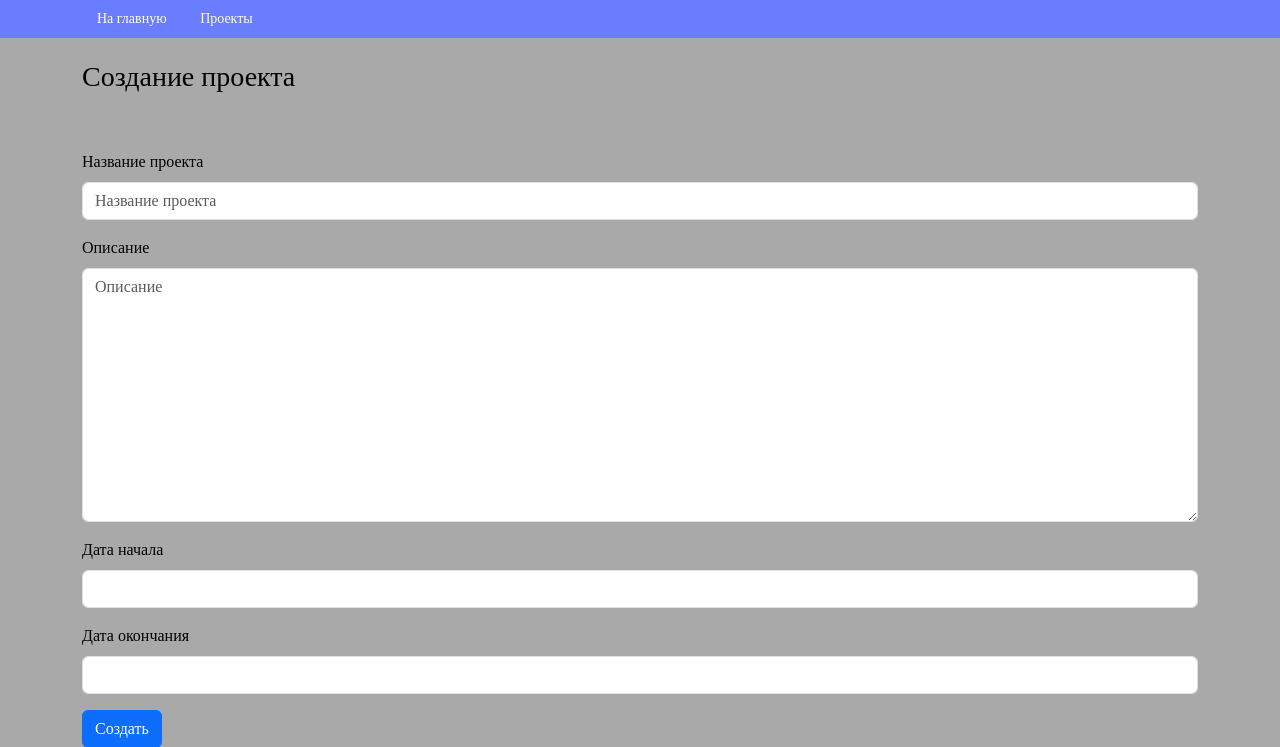
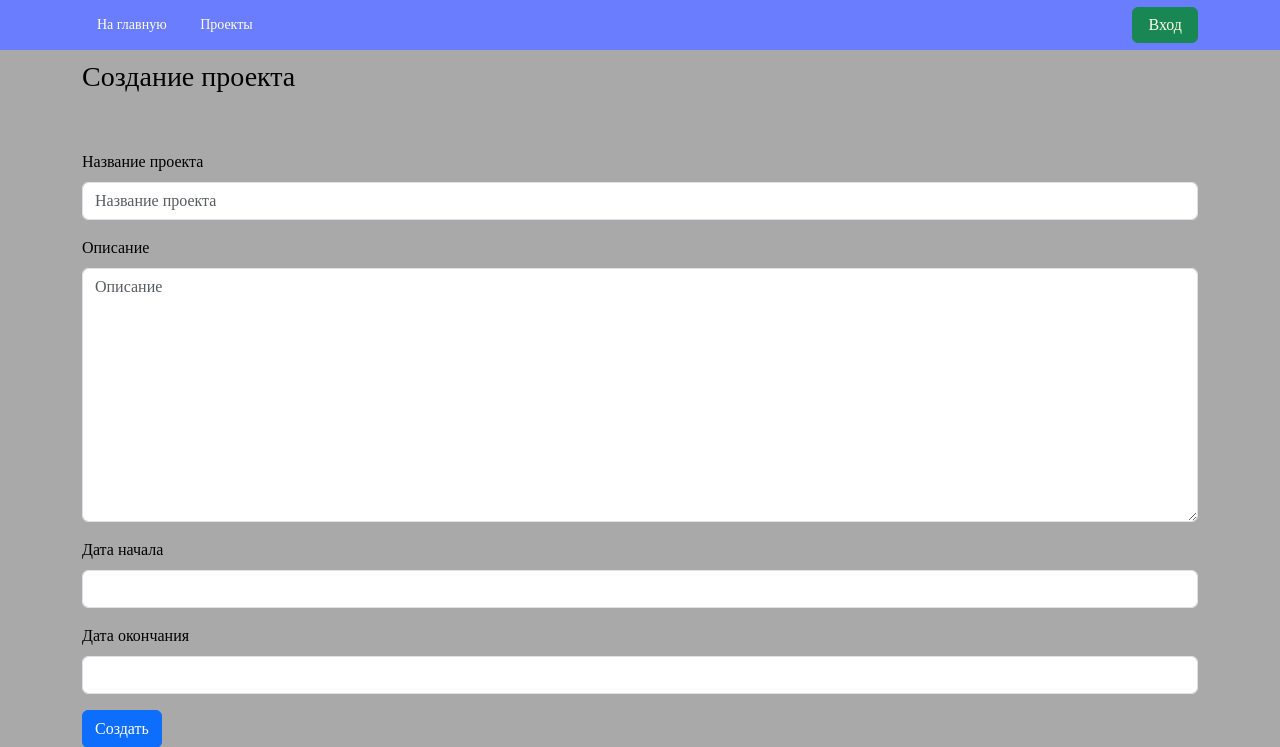
Before and after one commit to Sholpan-B/homework_61_sholpan_bakhtybekkyzy, a Django app: page /projects/add/ in a window 1280 px wide. Shown: the top 747 px of the page. Run offline with Django 4.2, Linux system fonts and the light colour scheme; parts of the project's set-up code (start-up, migrations or seed data) failed here and were passed over; some libraries are stand-ins or nearby versions.

Commit message:
внесены изменения в base.html

```diff
--- a/webapp/templates/base.html
+++ b/webapp/templates/base.html
@@ -14,16 +14,21 @@
 <nav class="navbar">
     <div class="container">
         <ul class="menu">
-            <li>
-                <a href="{% url 'index' %}">На главную</a>
-
-            </li>
-        <li>
-                <a href="{% url 'projects' %}">Проекты</a>
-                {% block menu %}{% endblock %}
-            </li>
+            <li><a href="{% url 'index' %}">На главную</a></li>
+            <li><a href="{% url 'projects' %}">Проекты</a></li>
         </ul>
-    </div>
+            <ul class="menu">
+                {% if user.is_authenticated %}
+                    {% block menu %}{% endblock %}
+                    <li class="menu-right" style="float: right">
+                        <a href="{% url 'logout' %}" class="btn btn-danger">Выход</a>
+                    </li>
+                    <li class="menu-right">Привет,{{ user.username }}!</li>
+                {% else %}
+                    <li class="menu-right"><a href="{% url 'login' %}" class="btn btn-success">Вход</a></li>
+                {% endif %}
+            </ul>
+        </div>
 </nav>
 <div class="container">
     {% block content %}{% endblock %}
```
